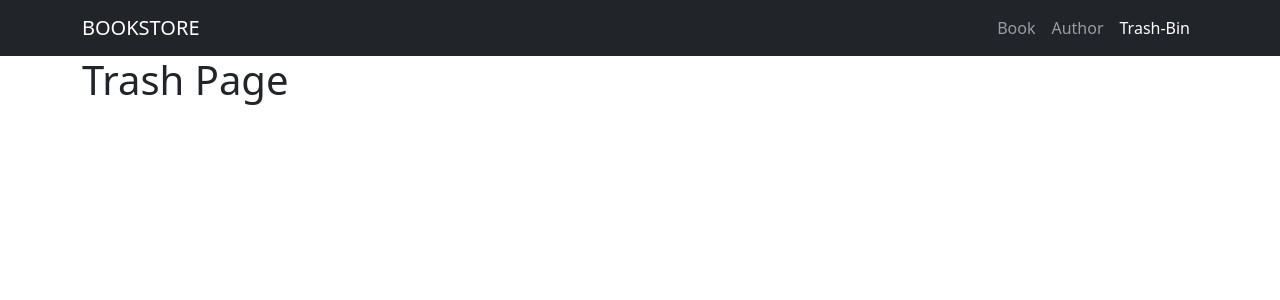
After one commit to HeeJinn/CRUD-using-BootStrap-PHP, a PHP site: page /navigation/trashBin.php in a window 1280 px wide. The commit adds this page. Shown: the top 300 px of the page. Run offline with PHP 8.4, Linux system fonts and the light colour scheme.

Commit message:
added a trashbin page

```diff
--- /dev/null
+++ b/navigation/trashBin.php
@@ -0,0 +1,30 @@
+<?php
+    require "../config/config.php";
+    $active_page = "trash";
+
+?>
+
+
+
+<!DOCTYPE html>
+<html lang="en">
+<head>
+    <meta charset="UTF-8">
+    <meta name="viewport" content="width=device-width, initial-scale=1.0">
+    <title>Trash Bin</title>
+    <link rel="stylesheet" href="https://cdn.jsdelivr.net/npm/bootstrap-icons@1.13.1/font/bootstrap-icons.min.css">
+    <link href="https://cdn.jsdelivr.net/npm/bootstrap@5.3.7/dist/css/bootstrap.min.css" rel="stylesheet" integrity="sha384-LN+7fdVzj6u52u30Kp6M/trliBMCMKTyK833zpbD+pXdCLuTusPj697FH4R/5mcr" crossorigin="anonymous">
+    <script defer src="https://cdn.jsdelivr.net/npm/bootstrap@5.3.7/dist/js/bootstrap.bundle.min.js" integrity="sha384-ndDqU0Gzau9qJ1lfW4pNLlhNTkCfHzAVBReH9diLvGRem5+R9g2FzA8ZGN954O5Q" crossorigin="anonymous"></script>
+</head>
+<body>
+    <?php include("../utils/header.php") ?>
+
+    <main>
+        <section class="container">
+            <h1>Trash Page</h1>
+        </section>
+    </main>
+
+
+</body>
+</html>
--- a/utils/header.php
+++ b/utils/header.php
@@ -20,7 +20,7 @@
                         <a class="nav-link" href="#">Author</a>
                     </li>
                     <li class="nav-item">
-                        <a class="nav-link" href="#">Trash-Bin</a>
+                        <a class="nav-link <?php echo ($active_page == 'trash') ? 'active' : null; ?> " href="/Bootstrap practice/navigation/trashBin.php">Trash-Bin</a>
                     </li>
                 </ul>
             </div>
```
